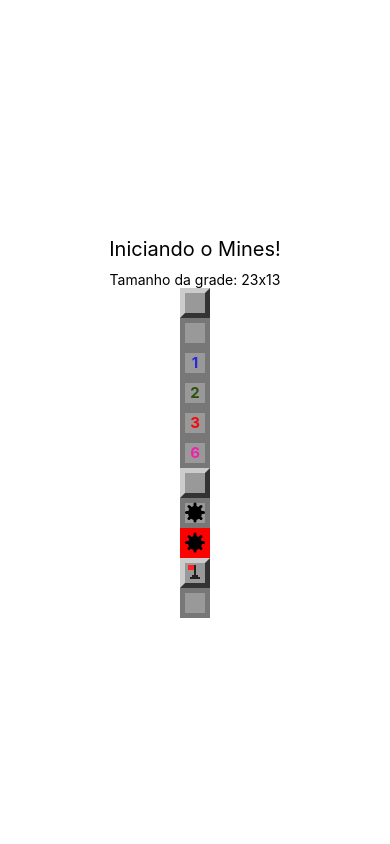
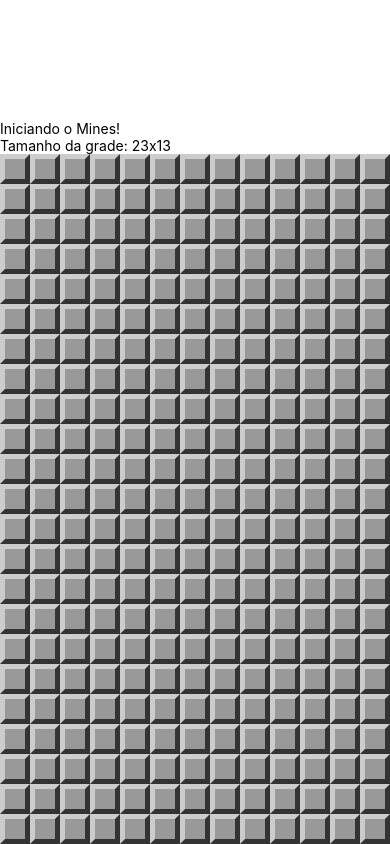
Before and after one commit to castrosuellenx/mines, a React Native app: screen / in a window 390 px wide. Built offline with nearby package versions, Linux system fonts and the light colour scheme.

Commit message:
MineField

```diff
--- a/App.js
+++ b/App.js
@@ -2,9 +2,29 @@
 import {View, Text, StyleSheet} from 'react-native';
 
 import params from './src/params';
-import Field from './src/components/Field';
+import MineField from './src/components/MineField';
+import {createMinedBoard} from './src/logic';
 
 export default class App extends Component {
+  constructor(props) {
+    super(props);
+    this.state = this.createState();
+  }
+
+  minesAmount = () => {
+    const cols = params.getColumnsAmount();
+    const rows = params.getRowsAmount();
+    return Math.ceil(cols * rows * params.difficultLevel);
+  };
+
+  createState = () => {
+    const cols = params.getColumnsAmount();
+    const rows = params.getRowsAmount();
+    return {
+      board: createMinedBoard(rows, cols, this.minesAmount),
+    };
+  };
+
   render() {
     return (
       <View style={styles.container}>
@@ -13,17 +33,9 @@
           Tamanho da grade: {params.getRowsAmount()}x{params.getColumnsAmount()}
         </Text>
 
-        <Field />
-        <Field opened />
-        <Field opened nearMines={1} />
-        <Field opened nearMines={2} />
-        <Field opened nearMines={3} />
-        <Field opened nearMines={6} />
-        <Field mined />
-        <Field mined opened />
-        <Field mined opened exploded />
-        <Field flagged />
-        <Field flagged opened />
+        <View style={styles.board}>
+          <MineField board={this.state.board} />
+        </View>
       </View>
     );
   }
@@ -32,12 +44,10 @@
 const styles = StyleSheet.create({
   container: {
     flex: 1,
-    justifyContent: 'center',
+    justifyContent: 'flex-end',
+  },
+  board: {
     alignItems: 'center',
-  },
-  welcome: {
-    fontSize: 20,
-    textAlign: 'center',
-    margin: 10,
+    backgroundColor: '#AAA',
   },
 });
--- /dev/null
+++ b/src/components/MineField.js
@@ -0,0 +1,28 @@
+/* eslint-disable prettier/prettier */
+import React from 'react';
+import {View, StyleSheet} from 'react-native';
+
+import Field from './Field';
+
+export default props => {
+  const rows = props.board.map((row, r) => {
+    const columns = row.map((field, c) => {
+      return <Field {...field} key={c} />;
+    });
+    return (
+      <View key={r} style={styles.eixo}>
+        {columns}
+      </View>
+    );
+  });
+  return <View style={styles.container}>{rows}</View>;
+};
+
+const styles = StyleSheet.create({
+  container: {
+    backgroundColor: '#EEE',
+  },
+  eixo: {
+    flexDirection: 'row',
+  },
+});
```
